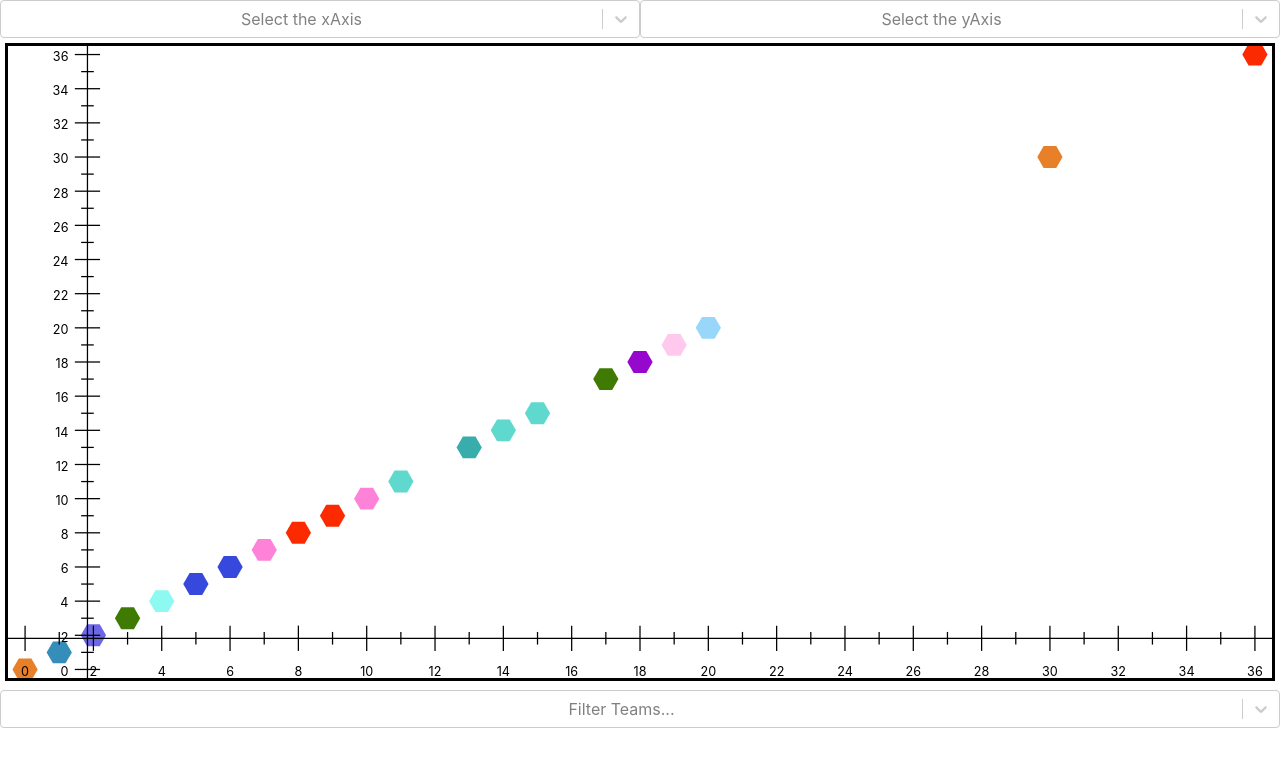
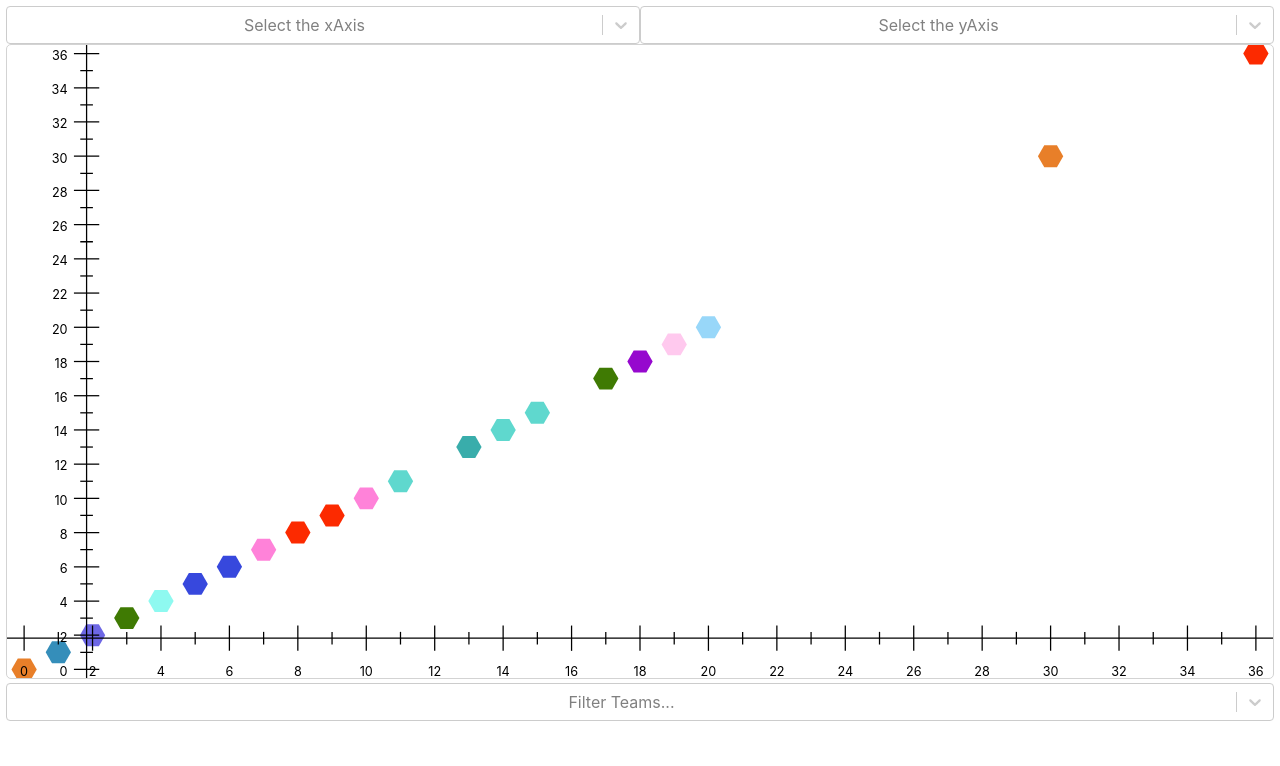
Before and after one commit to Nuri-G/ForwardThinkers, a React (Create React App) app: page / in a window 1280 px wide. Shown: the top 766 px of the page. Built offline with nearby package versions, Linux system fonts and the light colour scheme.

Commit message:
Improved styling

```diff
--- a/src/App.css
+++ b/src/App.css
@@ -1,5 +1,6 @@
 .App {
   text-align: center;
+  padding: 6px;
 }
 
 .App-logo {
--- a/src/App.js
+++ b/src/App.js
@@ -277,7 +277,7 @@ class Circles extends React.Component {
             <div>
                 {this.createDropdown("xAxis")}
                 {this.createDropdown("yAxis")}
-                <svg viewBox="0 0 100 50" style={{ border: '3px solid black', margin: '5px' }}>
+                <svg viewBox="0 0 100 50" style={{ border: '1px solid lightgrey', borderRadius: '5px'}}>
                     {this.createChart()}
                     {this.renderXAxis()}
                     {this.renderYAxis()}
```
